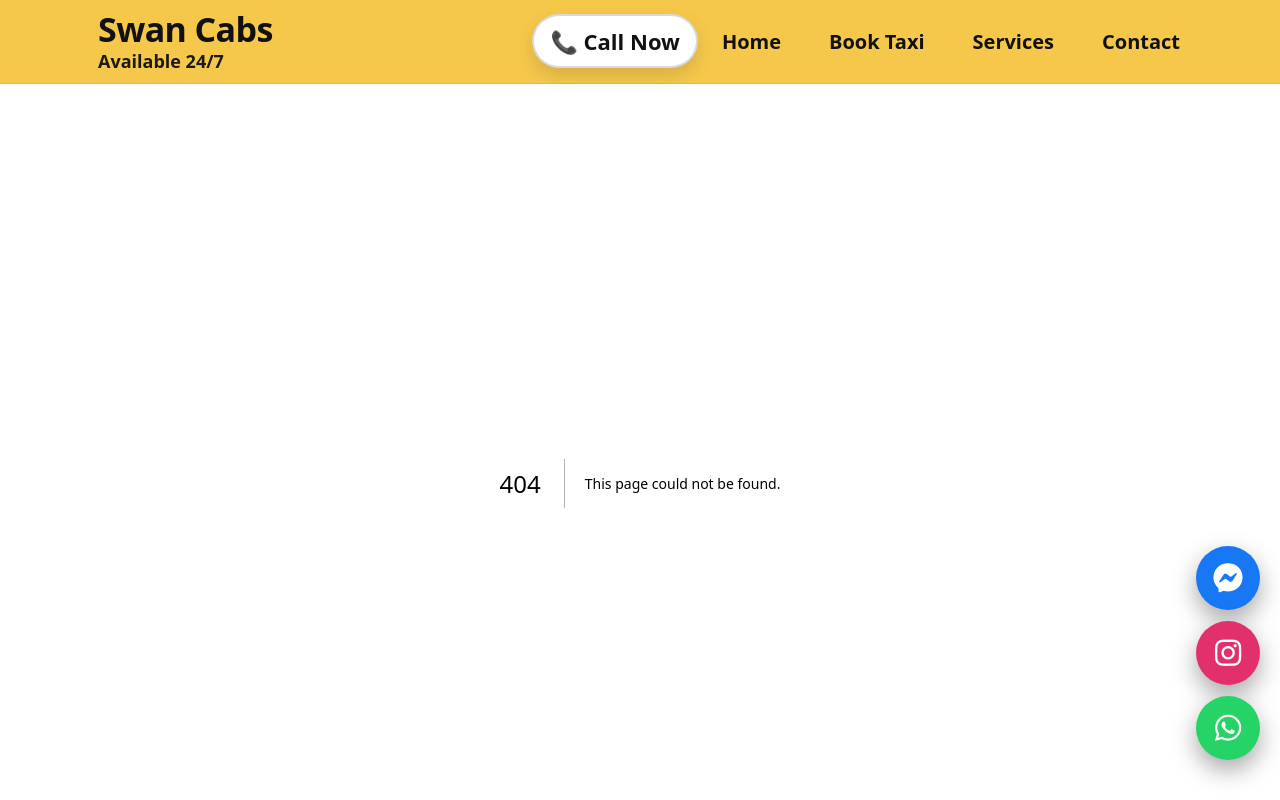
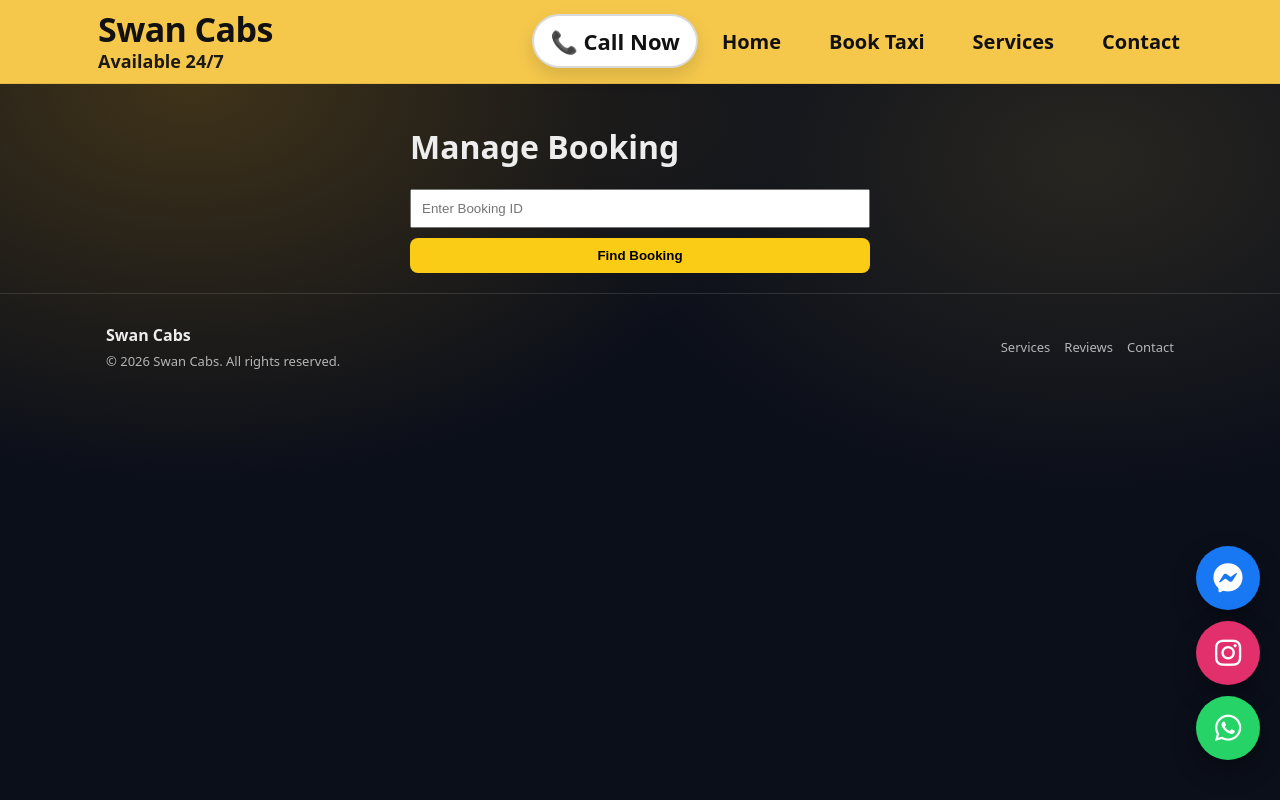
Before and after one commit to swancitycabs-a11y/Swan-Cabs, a Next.js app: page /manage-booking in a window 1280 px wide. Before the commit this address had no page. Shown: the top 800 px of the page. Built offline with nearby package versions, Linux system fonts and the light colour scheme.

Commit message:
Create page.tsx

```diff
--- /dev/null
+++ b/app/manage-booking/page.tsx
@@ -0,0 +1,73 @@
+"use client";
+
+import { useState } from "react";
+
+export default function ManageBooking() {
+  const [bookingId, setBookingId] = useState("");
+  const [booking, setBooking] = useState(null);
+  const [msg, setMsg] = useState("");
+
+  // 🔍 SEARCH BOOKING
+  async function searchBooking() {
+    const res = await fetch("/api/get-booking", {
+      method: "POST",
+      body: JSON.stringify({ bookingId }),
+    });
+
+    const data = await res.json();
+
+    if (!data.booking || !data.booking.bookingId) {
+      setMsg("❌ Booking not found");
+      setBooking(null);
+      return;
+    }
+
+    setBooking(data.booking);
+    setMsg("");
+  }
+
+  return (
+    <div style={{ padding: 20, maxWidth: 500, margin: "auto" }}>
+      <h1>Manage Booking</h1>
+
+      <input
+        placeholder="Enter Booking ID"
+        value={bookingId}
+        onChange={(e) => setBookingId(e.target.value.toUpperCase())}
+        style={{
+          width: "100%",
+          padding: 10,
+          marginBottom: 10,
+        }}
+      />
+
+      <button
+        onClick={searchBooking}
+        style={{
+          width: "100%",
+          padding: 10,
+          background: "#facc15",
+          border: "none",
+          borderRadius: 8,
+          fontWeight: "bold",
+        }}
+      >
+        Find Booking
+      </button>
+
+      {msg && <p style={{ marginTop: 10 }}>{msg}</p>}
+
+      {booking && (
+        <div style={{ marginTop: 20 }}>
+          <h3>Booking Details</h3>
+
+          <p><b>ID:</b> {booking.bookingId}</p>
+          <p><b>Name:</b> {booking.name}</p>
+          <p><b>Pickup:</b> {booking.pickup}</p>
+          <p><b>Dropoff:</b> {booking.dropoff}</p>
+          <p><b>Status:</b> {booking.status}</p>
+        </div>
+      )}
+    </div>
+  );
+}
```
